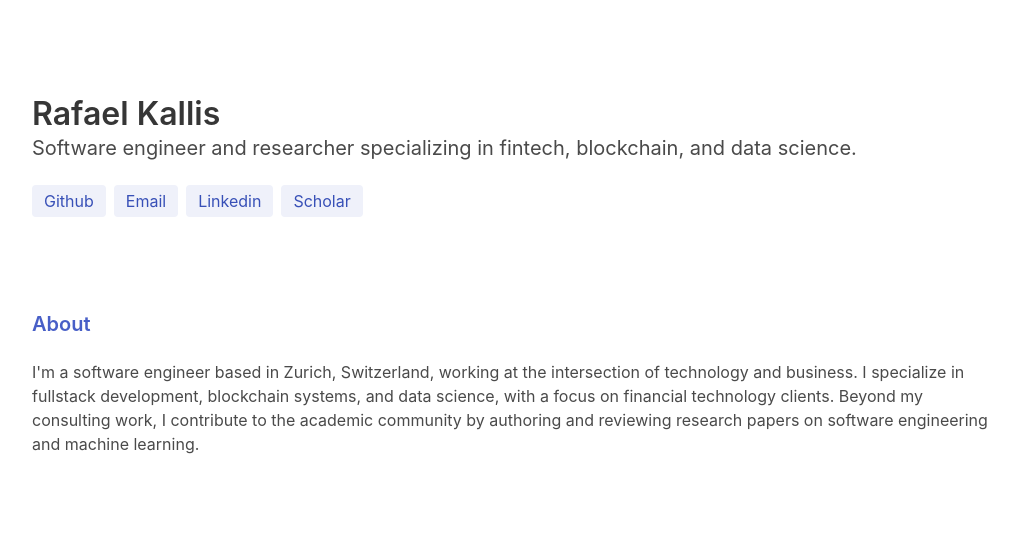
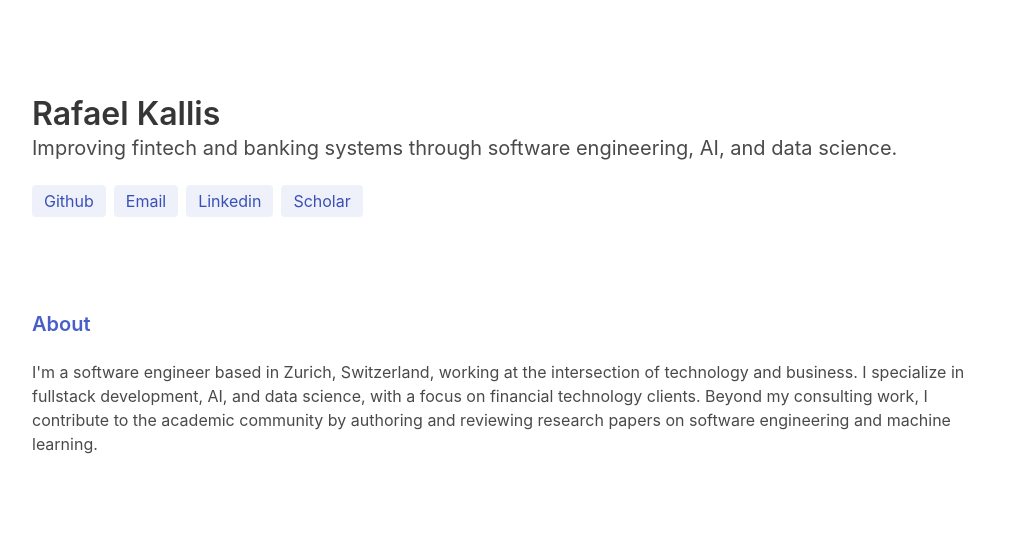
Before and after one commit to rafaelkallis/rafaelkallis.com, a plain HTML site: page public/index.html in a window 1280 px wide. Shown: the top 548 px of the page, without its empty margins (128-1146 px from the left). Drawn offline with nearby package versions, Linux system fonts and the light colour scheme.

Commit message:
Update tagline and about section based on feedback
- New tagline: "Improving fintech and banking systems through software engineering, AI, and data science."
- Updated About section to focus on AI and data science instead of blockchain
- Updated meta description to match new tagline
- Kept all other improvements (grammar fixes, project descriptions, book descriptions)

```diff
--- a/public/index.html
+++ b/public/index.html
@@ -5,12 +5,12 @@
     <meta charset="utf-8">
     <meta name="viewport" content="width=device-width, initial-scale=1">
     <title>Rafael Kallis</title>
-    <meta name="description" content="Software engineer and researcher specializing in fintech, blockchain, and data science.">
+    <meta name="description" content="Improving fintech and banking systems through software engineering, AI, and data science.">
     <meta name="robots" content="index, archive">
     <link ref="canonical" href="https://rafaelkallis.com">
     <link rel="icon" href="images/laptop.png">
     <meta property="og:title" content="Rafael Kallis Consulting">
-    <meta property="og:description" content="Software engineer and researcher specializing in fintech, blockchain, and data science.">
+    <meta property="og:description" content="Improving fintech and banking systems through software engineering, AI, and data science.">
     <meta property="og:image" content="https://rafaelkallis.com/rafael.png">
     <meta property="og:type" content="website">
     <meta property="og:url" content="https://rafaelkallis.com/">
@@ -31,7 +31,7 @@
       <div class="container is-max-desktop">
         <div class="block">
           <h1 class="title">Rafael Kallis</h1>
-          <p class="subtitle">Software engineer and researcher specializing in fintech, blockchain, and data science.</p>
+          <p class="subtitle">Improving fintech and banking systems through software engineering, AI, and data science.</p>
         </div>
         <div class="block tags are-medium">
           <a class="tag is-link is-light" href="https://github.com/rafaelkallis"  rel="noopener noreferrer" target="_blank">
@@ -56,7 +56,7 @@
         <h2 class="title is-5"><a href="#about">About</a></h2>
         <div class="content">
           I'm a software engineer based in Zurich, Switzerland, working at the intersection of technology and business.
-          I specialize in fullstack development, blockchain systems, and data science, with a focus on financial technology clients.
+          I specialize in fullstack development, AI, and data science, with a focus on financial technology clients.
           Beyond my consulting work, I contribute to the academic community by authoring and reviewing research papers on software engineering and machine learning.
         </div>
       </div>
```
